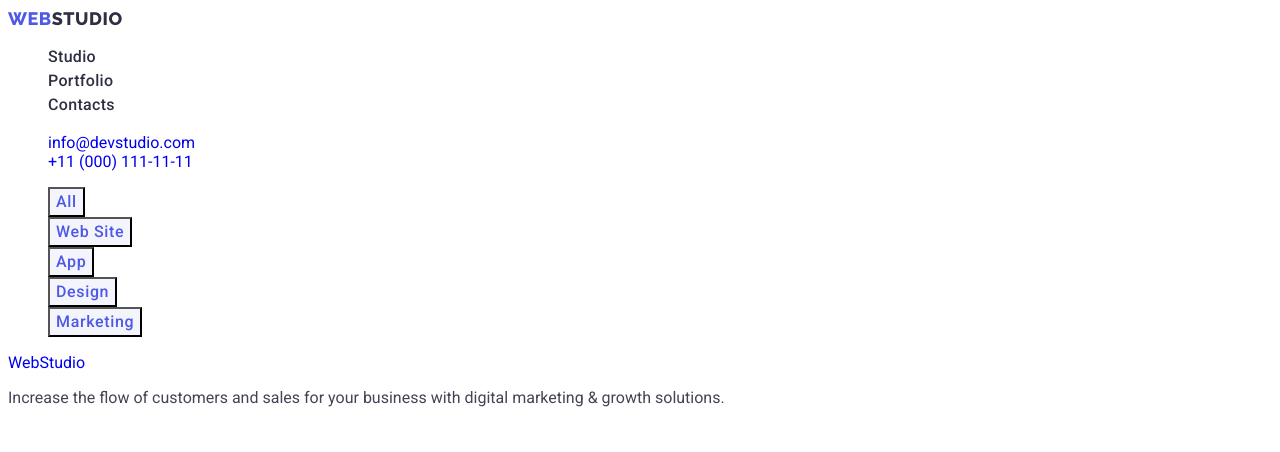
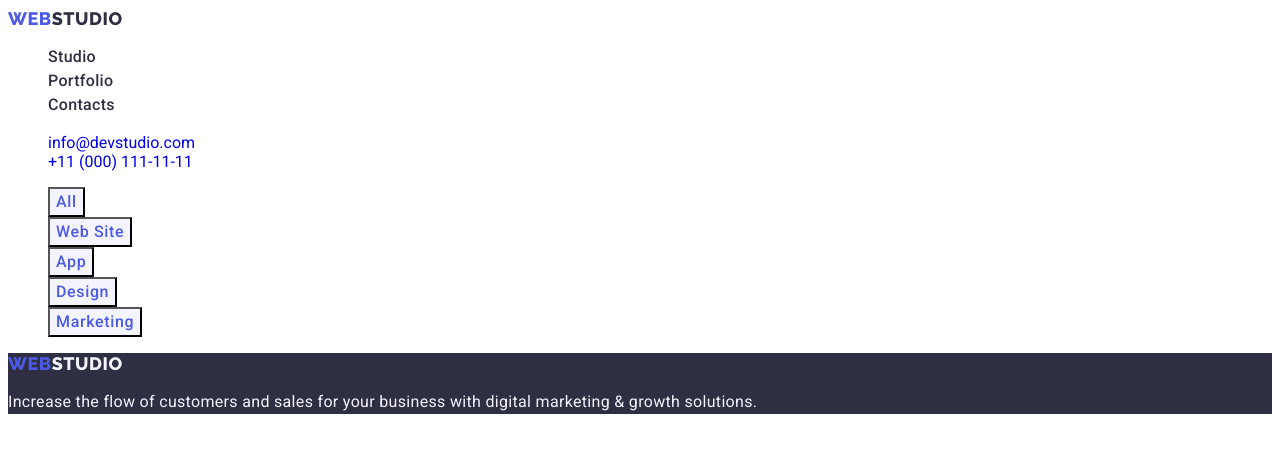
Before and after one commit to Igor9779/goit-markup-hw-02, a plain HTML site: page portfolio.html in a window 1280 px wide. Drawn offline with Linux system fonts and the light colour scheme.

Commit message:
mod2-portfolio-footer

```diff
--- a/css/stylesportfolio.css
+++ b/css/stylesportfolio.css
@@ -112,3 +112,33 @@ background-color: #F4F4FD;
     color: #ffffff;
     background-color: #404BBF;
 }
+
+
+
+
+.footer {
+    background-color: var(--title-color);
+}
+
+.footer-logo {
+    font-family: "Raleway", sans-serif;
+    font-weight: 800;
+    font-size: 18px;
+    line-height: 1.17;
+    letter-spacing: 0.03em;
+    text-transform: uppercase;
+    color: #4d5ae5;
+}
+.footer-link{
+
+}
+.footer-span {
+    color: #F4F4FD;
+}
+
+.footer-text {
+    font-size: 16px;
+    line-height: 1.5;
+    letter-spacing: 0.02em;
+    color: #F4F4FD;;
+}
```
